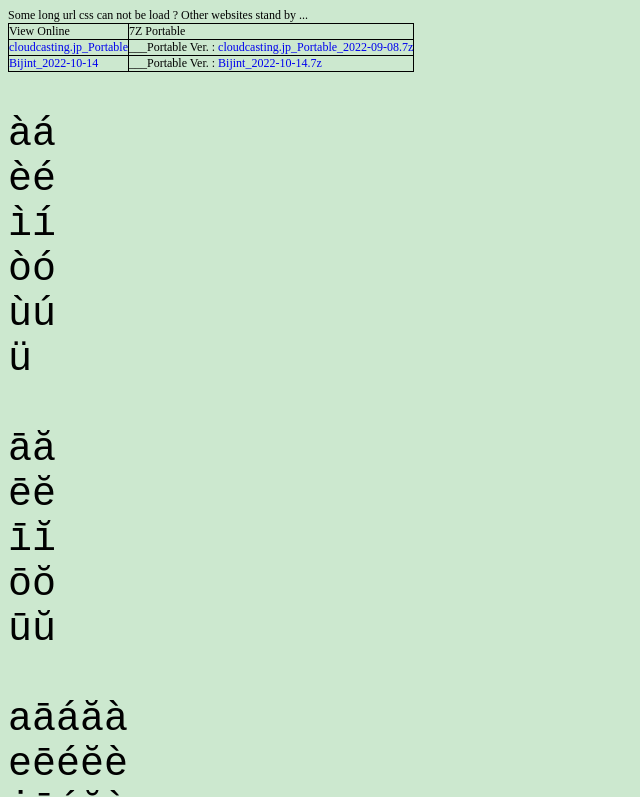
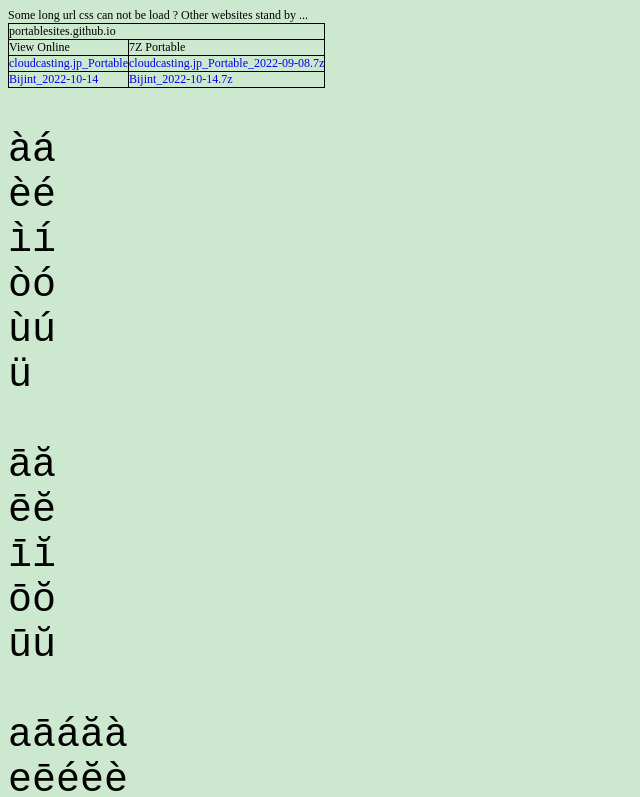
Before and after one commit to offline-site/offline-site.github.io, a plain HTML site: page index.html in a window 1280 px wide. Shown: the top 797 px of the page, without its empty margins (0-640 px from the left). Drawn offline with Linux system fonts and the light colour scheme; files that its build step writes are made by us from their sources; a script that the page names is missing.

Commit message:
Update index.html

```diff
--- a/index.html
+++ b/index.html
@@ -16,21 +16,19 @@ pre
 <body bgcolor=#CCE8CF>
 <span>Some long url css can not be load ?	Other websites stand by ...</span>
 <table class=meme borderColor=#000000 cellSpacing=0 cellPadding=0 border=1 style="border-collapse: collapse;">
+<tr><td colspan=2>portablesites.github.io</td></tr>
 <tr>
 <td>View Online</td>
 <td>7Z Portable</td>
 </tr>
 <tr>
 <td><a href="cloudcasting.jp_Portable/Portable_Viewer/index.html" target=_blank>cloudcasting.jp_Portable</a></td>
-<td>
-	<span>___Portable Ver. : </span>
-	<a href="https://github.com/portablesites/portablesites.github.io/releases/download/Portable/cloudcasting.jp_Portable_2022-09-08.7z" target=_blank>cloudcasting.jp_Portable_2022-09-08.7z</a>
-</td></tr>
-<tr><td><a href="Bijint/Bijint_Portable_01.html" target=_blank>Bijint_2022-10-14</a></td>
-<td>
-	<span>___Portable Ver. : </span>
-	<a href="https://github.com/portablesites/portablesites.github.io/releases/download/Bijint_2022-10-14/Bijint_2022-10-14.7z" target=_blank>Bijint_2022-10-14.7z</a>
-</td></tr>
+<td><a href="https://github.com/portablesites/portablesites.github.io/releases/download/Portable/cloudcasting.jp_Portable_2022-09-08.7z" target=_blank>cloudcasting.jp_Portable_2022-09-08.7z</a></td>
+</tr>
+<tr>
+<td><a href="Bijint/Bijint_Portable_01.html" target=_blank>Bijint_2022-10-14</a></td>
+<td><a href="https://github.com/portablesites/portablesites.github.io/releases/download/Bijint_2022-10-14/Bijint_2022-10-14.7z" target=_blank>Bijint_2022-10-14.7z</a></td>
+</tr>
 </table>
 
 <pre>
```
